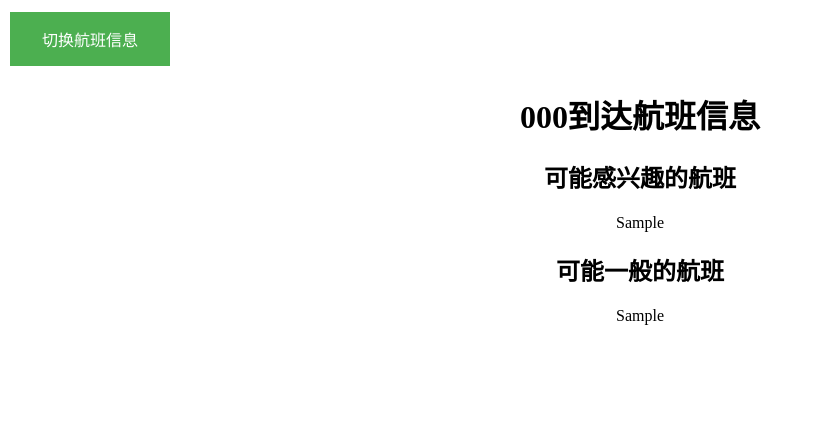
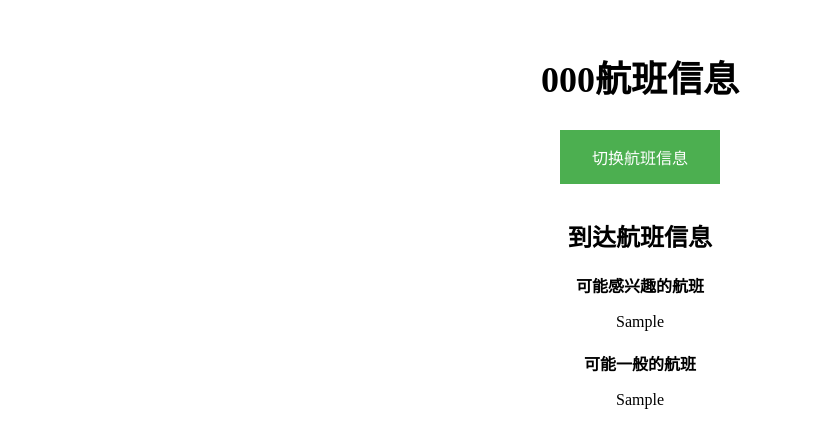
Before and after one commit to Iron237/Fr24-Tools, a Flask app: template FR24/template/flights.html in a window 1280 px wide. Shown: the top 448 px of the page, without its empty margins (0-813 px from the left). Run offline with Flask 3, Linux system fonts and the light colour scheme; the template is opened without the code that fills it: most values are stand-ins (such as "Sample title", 1, 10 or a date in 2020).

Commit message:
略微美化界面

```diff
--- a/FR24/fr24_getser.py
+++ b/FR24/fr24_getser.py
@@ -88,7 +88,7 @@ def get_flights(apcode):#调用爬虫请求json文件
 
     data_mode = ['departures', 'arrivals']
     # 调用你的get_flight_data函数
-    final_a_path,final_d_path = frpc.run(apcode, data_mode, jet_type,ip_address)
+    final_a_path,final_d_path = frpc.run(apcode, data_mode,ip_address)
 
     # if isinstance(final_a_path, tuple) and final_a_path[1] == 500:  # 检查到达数据路径是否返回了错误信息
     #     return jsonify({"message": final_a_path[0]}), 500  # 返回错误信息
--- a/FR24/template/flights.html
+++ b/FR24/template/flights.html
@@ -15,6 +15,22 @@
         th {
             background-color: #f2f2f2;
         }
+        /* 这部分控制鼠标悬停时表格行的样式 */
+        .table tr:hover {
+            background-color: #9dff7f;  /* 修改此处，例如 #FFE4B5 */
+        }
+        h1 {
+            font-size: 36px;
+            margin-top: 50px;
+        }
+        h2 {
+            font-size: 24px;
+            margin-top: 30px;
+        }
+        h3 {
+            font-size: 16px;
+            margin-top: 20px;
+        }
     </style>
 </head>
 <script>
@@ -31,6 +47,8 @@
     }
     </script>
 <body>
+    <div id="title" style="text-align: center;">
+    <h1>{{ airport_code }}航班信息</h1>
     <button style="background-color: #4CAF50; /* Green */
     border: none;
     color: white;
@@ -47,18 +65,20 @@
     onclick="switchTables()" style="text-align: center;">
     切换航班信息
     </button>
+    </div>
         <div id="arrivals" style="display: block; text-align: center;">
-        <h1>{{ airport_code }}到达航班信息</h1>
-        <h2>可能感兴趣的航班</h2>
+        <h2>到达航班信息</h2>
+
+        <h3>可能感兴趣的航班</h3>
         {{ a_i_table|safe }}  <!-- 使用Jinja2的safe过滤器来插入HTML代码 -->
-        <h2>可能一般的航班</h2>
+        <h3>可能一般的航班</h3>
         {{ a_n_table|safe }}
     </div>
     <div id="departures" style="display: none; text-align: center;">
-        <h1>{{ airport_code }}出发航班信息</h1>
-        <h2>可能感兴趣的航班</h2>
+        <h2>出发航班信息</h2>
+        <h3>可能感兴趣的航班</h3>
         {{ d_i_table|safe }}
-        <h2>可能一般的航班</h2>
+        <h3>可能一般的航班</h3>
         {{ d_n_table|safe }}
     </div>
 </body>
```
Also changed, not shown: FR24/fr24爬虫test.py (+12 -18 lines). Lines whose indentation alone changed are shown as unchanged.
